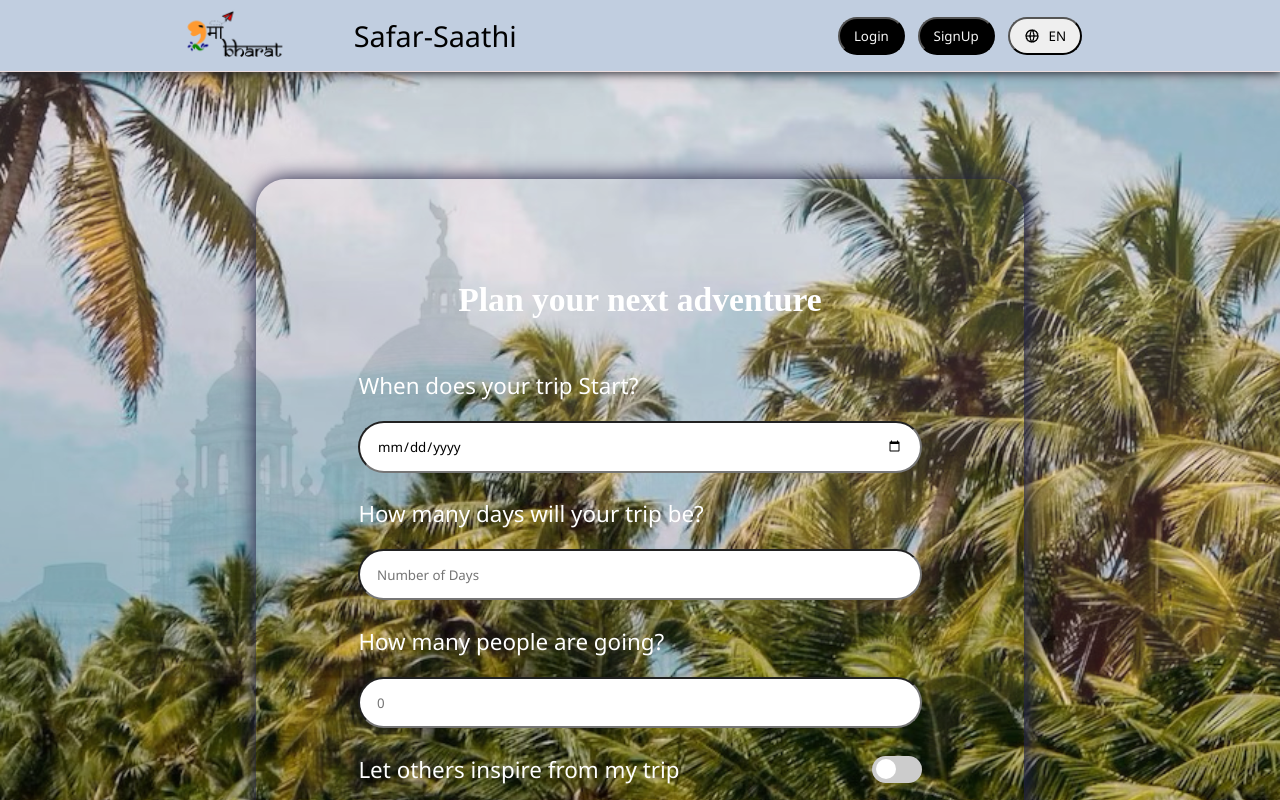
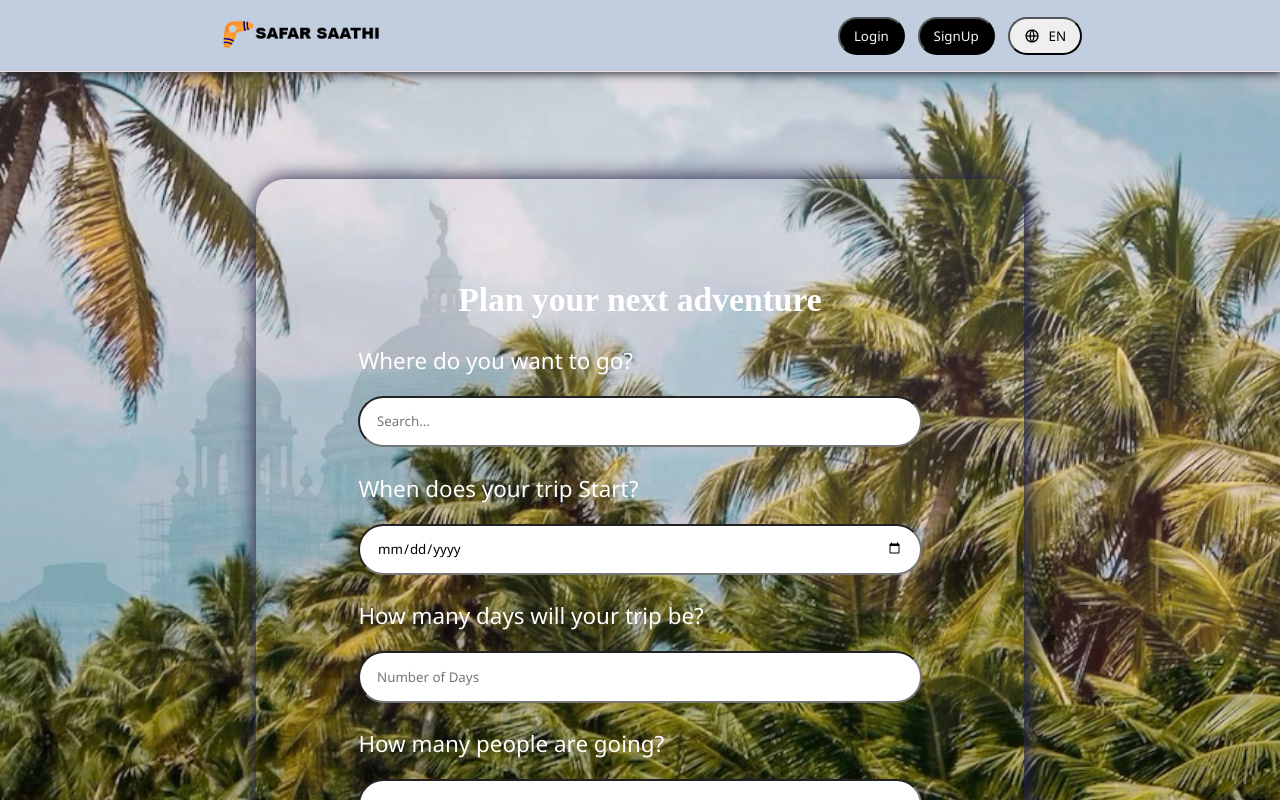
Before and after one commit to ArchismwanChatterjee/Geekathon1.0, a React (Create React App) app in the folder safar_saathi/: page / in a window 1280 px wide. Shown: the top 800 px of the page. Built offline with nearby package versions, Linux system fonts and the light colour scheme.

Commit message:
Added logo

```diff
--- a/safar_saathi/src/components/LandingPage.jsx
+++ b/safar_saathi/src/components/LandingPage.jsx
@@ -21,14 +21,14 @@ const LandingPage = () => {
         <div className="contentbox">
           <h2>Plan your next adventure</h2>
           <div className="oneone">
-            {/* <label htmlFor="search">Where do you want to go?</label>
+            <label htmlFor="search">Where do you want to go?</label>
             <input
               type="text"
               id="searchInput"
               placeholder="Search..."
               value={searchInput}
               onChange={(e) => setSearchInput(e.target.value)}
-            /> */}
+            />
             {/* ... (your dropdown code) */}
           </div>
           <div className="oneone">
--- a/safar_saathi/src/components/Navbar.jsx
+++ b/safar_saathi/src/components/Navbar.jsx
@@ -10,7 +10,7 @@ const navbar = () => {
           <div class="logo">
             <img src={logo} alt="" />
           </div>
-          <div class="namelogo">Safar-Saathi</div>
+          <div class="namelogo"></div>
         </div>
         <div class="rightpart">
           <button class="login">Login</button>
```
Also changed, not shown: safar_saathi/src/components/place.jsx (added), safar_saathi/src/images/hello.png.
